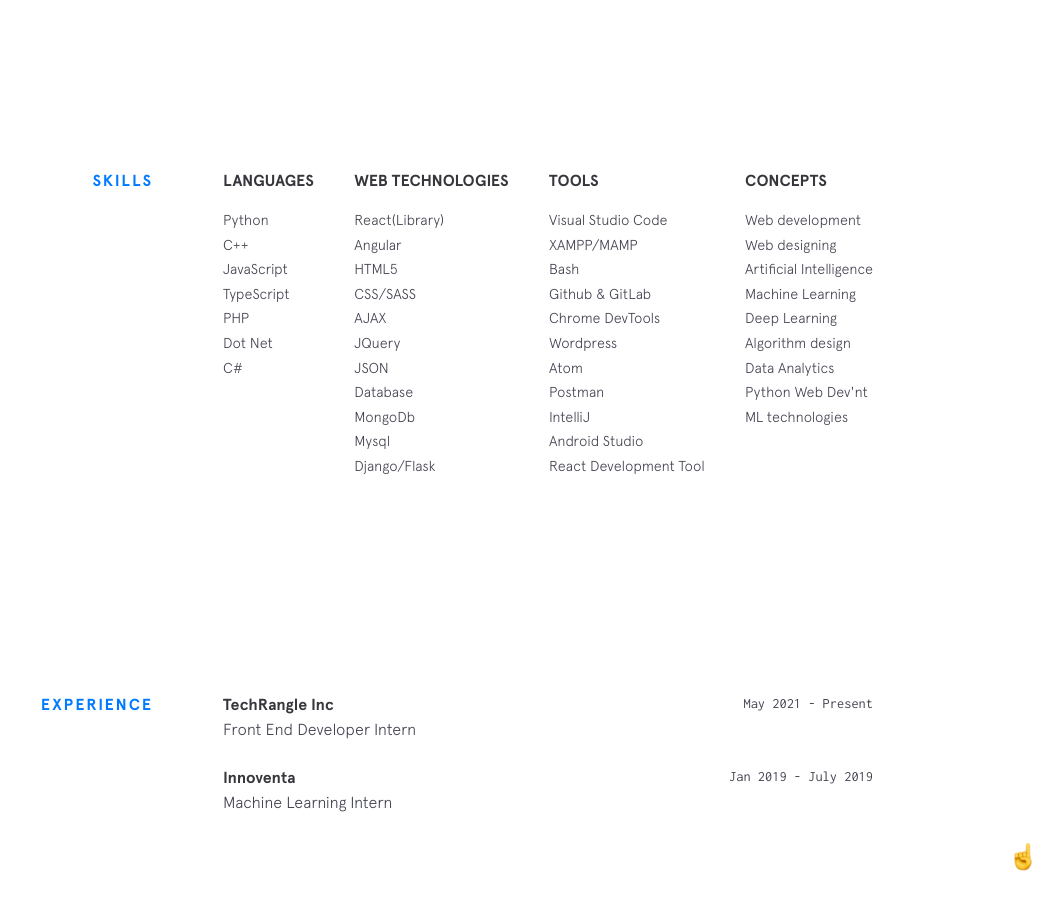
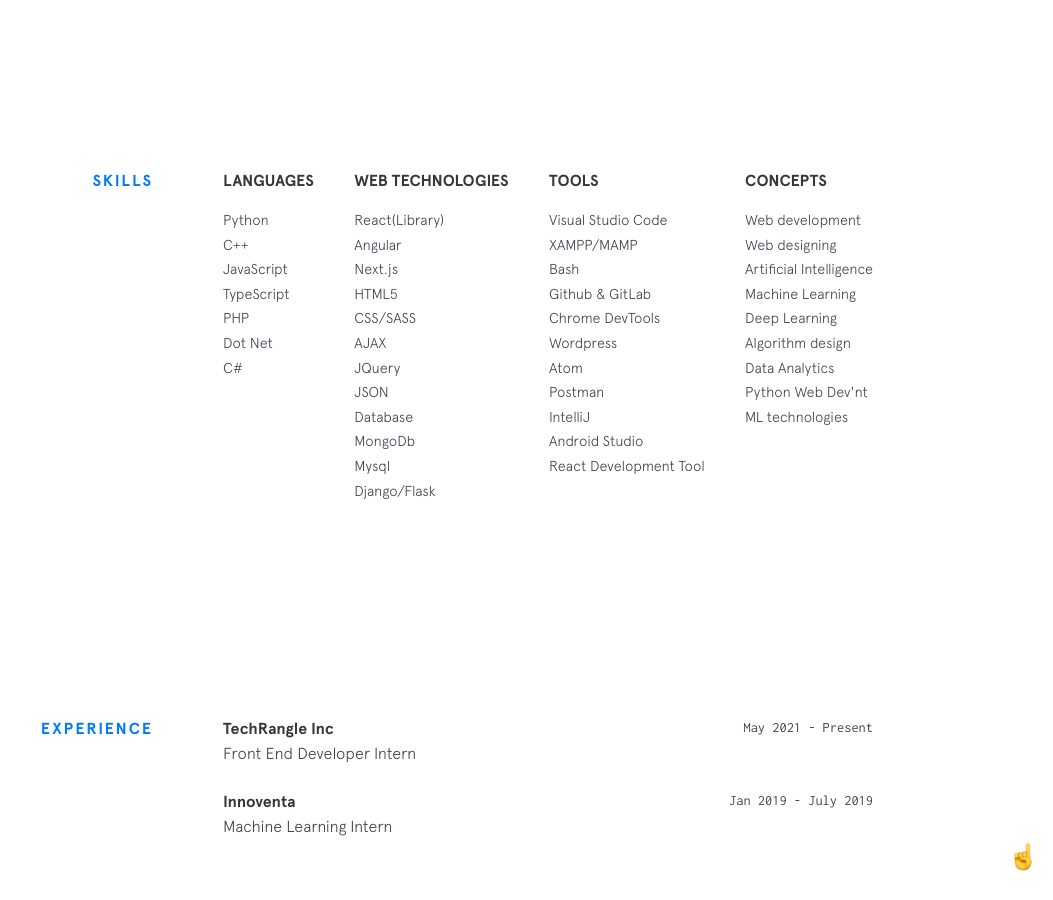
Before and after one commit to aminvishvam/aminvishvam.github.io, a Jekyll site: the page built from index.html, in a window 1280 px wide and 900 px high, scrolled down 1300 px. Shown: the whole window, without its empty margins (227-1280 px from the left). Built offline with Jekyll 4.4.1, drawn with Linux system fonts in a browser that asks for light colours; nearby versions of some CDN libraries.

Commit message:
Update skills.yml

```diff
--- a/_data/skills.yml
+++ b/_data/skills.yml
@@ -10,6 +10,7 @@ languages:
 frameworks:
   - item: React(Library)
   - item: Angular
+  - item: Next.js
   - item: HTML5
   - item: CSS/SASS
   - item: AJAX
```
